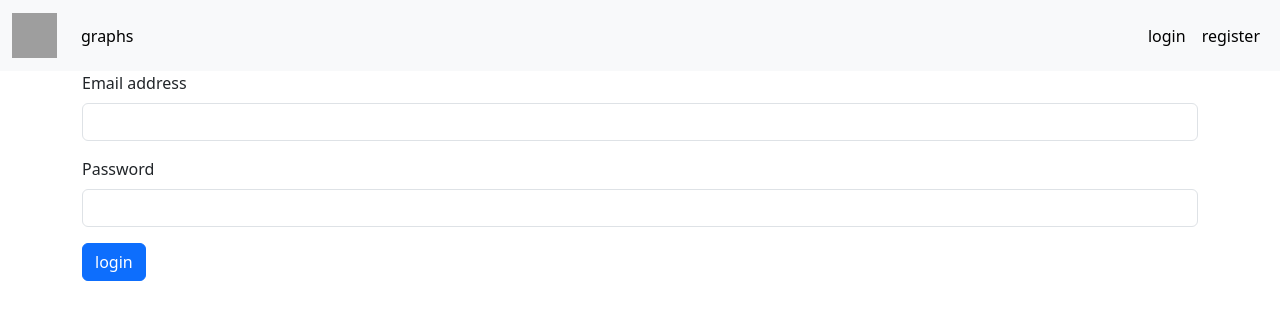
After one commit to TempeHS/FrequencyFidelity, a Flask app: page /login in a window 1280 px wide. The commit adds this page. Shown: the top 320 px of the page. Run offline with Flask 3, Linux system fonts and the light colour scheme; some web fonts are replaced; grey boxes are pictures that could not be loaded.

Commit message:
sign in systems progressed

```diff
--- a/main.py
+++ b/main.py
@@ -1,6 +1,7 @@
 from flask import Flask
 from flask import render_template
 from flask import request
+from flask import session
 
 import database_manager as dbHandler
 
@@ -12,6 +13,39 @@ def index():
     posts = dbHandler.get_forums()
     return render_template('/index.html', posts=posts)
 
+@app.route('/login', methods=['POST', 'GET'])
+def login():
+    if request.method=='POST':
+        email = request.form['eml']
+        password = request.form['pswrd']
+        response = dbHandler.retrieve_details(email, password)
+        if response == True:
+            session['status'] = response
+            session['mail'] = email
+            session['key'] = app.config["SECRET_KEY"]
+            session['logs'] = False
+            dbHandler.update_session(email, session['key'])
+            return index()
+        else:
+            return render_template('/login.html')
+    else:
+        return render_template('/login.html')
+
+
+@app.route('/signup', methods=['POST', 'GET'])
+def signup():
+    if request.method=='POST':
+        username = request.form['usrnm']
+        email = request.form['eml']
+        password = request.form['pswrd']
+        status = dbHandler.insert_details(username, email, password)
+        if status == True:
+            return render_template('/login.html')
+        else:
+            print(status)
+    else:
+        return render_template('/signup.html')
+
 @app.route('/graph.html', methods=['GET'])
 def graph():
     return render_template('CrinGraph/graph.html')
--- /dev/null
+++ b/templates/login.html
@@ -0,0 +1,22 @@
+{% extends "layout.html" %} {% block content %}
+      <div class="container me-auto">
+        <form action="/login.html" method="POST">
+            <div class="mb-3">
+              <label for="email" class="form-label">Email address</label>
+              <input
+              type="email"
+              class="form-control"
+              name="eml"
+              aria-describedby="emailHelp">
+            </div>
+            <div class="mb-3">
+              <label for="password" class="form-label">Password</label>
+              <input
+              type="password"
+              class="form-control"
+              name="pswrd">
+            </div>
+            <button type="submit" class="btn btn-primary">login</button>
+          </form>
+      </div>
+{% endblock %}
--- a/templates/partials/Navbar.html
+++ b/templates/partials/Navbar.html
@@ -6,19 +6,101 @@
           <div class="collapse navbar-collapse" id="navbarSupportedContent">
             <ul class="navbar-nav me-auto mb-2 mb-lg-0">
                 <li class="nav-item">
-                    <a class="nav-link active" aria-current="page" href="login.html">login</a>
-                </li>
-                <li class="nav-item">
-                    <a class="nav-link active" aria-current="page" href="signup.html">sign up</a>
-                </li>
-                <li class="nav-item">
                     <a class="nav-link active" aria-current="page" href="graph.html">graphs</a>
                 </li>
             </ul>
-            <form class="d-flex" role="search">
-                <input class="form-control me-2" role="search" aria-label="search">
-                <button class="btn btn-outline-success" type="submit">search</button>
-            </form>
+            {% if cred %}
+            <ul class="navbar-nav mb-2 mb-lg-0">
+            {% else %}
+            <ul class="navbar-nav mb-2 mb-lg-0">
+                <li class="nav-item">
+                    <!-- Button trigger modal -->
+                    <button type="button" class="nav-link active" data-bs-toggle="modal" data-bs-target="#signinModal">
+                      login
+                    </button>
+
+                    <!-- Modal -->
+                    <div class="modal fade" id="signinModal" tabindex="-1" aria-labelledby="signinModalLabel" aria-hidden="true">
+                      <div class="modal-dialog">
+                        <div class="modal-content">
+                          <div class="modal-header">
+                            <h1 class="modal-title fs-5" id="signinModalLabel">Sign in</h1>
+                            <button type="button" class="btn-close" data-bs-dismiss="modal" aria-label="Close"></button>
+                          </div>
+                          <div class="modal-body">
+                            <form action="/login" method="POST">
+                              <div class="mb-3">
+                                <label for="email" class="form-label">Email address</label>
+                                <input
+                                type="email"
+                                class="form-control"
+                                name="eml"
+                                aria-describedby="emailHelp">
+                              </div>
+                              <div class="mb-3">
+                                <label for="password" class="form-label">Password</label>
+                                <input
+                                type="password"
+                                class="form-control"
+                                name="pswrd">
+                              </div>
+                          </div>
+                          <div class="modal-footer">
+                            <button type="submit" class="btn btn-primary">login</button>
+                          </div>
+                          </form>
+                        </div>
+                      </div>
+                    </div>
+                </li>
+                <li class="nav-item">
+                    <!-- Button trigger modal -->
+                    <button type="button" class="nav-link active" data-bs-toggle="modal" data-bs-target="#regModal">
+                      register
+                    </button>
+
+                    <!-- Modal -->
+                    <div class="modal fade" id="regModal" tabindex="-1" aria-labelledby="regModalLabel" aria-hidden="true">
+                      <div class="modal-dialog">
+                        <div class="modal-content">
+                          <div class="modal-header">
+                            <h1 class="modal-title fs-5" id="regModalLabel">Register</h1>
+                            <button type="button" class="btn-close" data-bs-dismiss="modal" aria-label="Close"></button>
+                          </div>
+                          <div class="modal-body">
+                            <form action="/signup" method="POST">
+                              <div class="mb-3">
+                                <label for="username" class="form-label">Username</label>
+                                <input
+                                type="text"
+                                class="form-control"
+                                name="usrnm">
+                              </div>
+                              <div class="mb-3">
+                                <label for="email" class="form-label">Email address</label>
+                                <input
+                                type="email"
+                                class="form-control"
+                                name="eml"
+                                aria-describedby="emailHelp">
+                              </div>
+                              <div class="mb-3">
+                                <label for="password" class="form-label">Password</label>
+                                <input
+                                type="password"
+                                class="form-control"
+                                name="pswrd">
+                              </div>
+                          </div>
+                          <div class="modal-footer">
+                            <button type="submit" class="btn btn-primary">submit</button>
+                          </div>
+                          </form>
+                        </div>
+                      </div>
+                    </div>
+                </li>
+            {% endif %}
           </div>
         </div>
       </nav>
```
Also changed, not shown: database_manager.py (+20 -0 lines), sanitise_verify.py (added, +23 -0 lines), .database/user_info.db (added).
